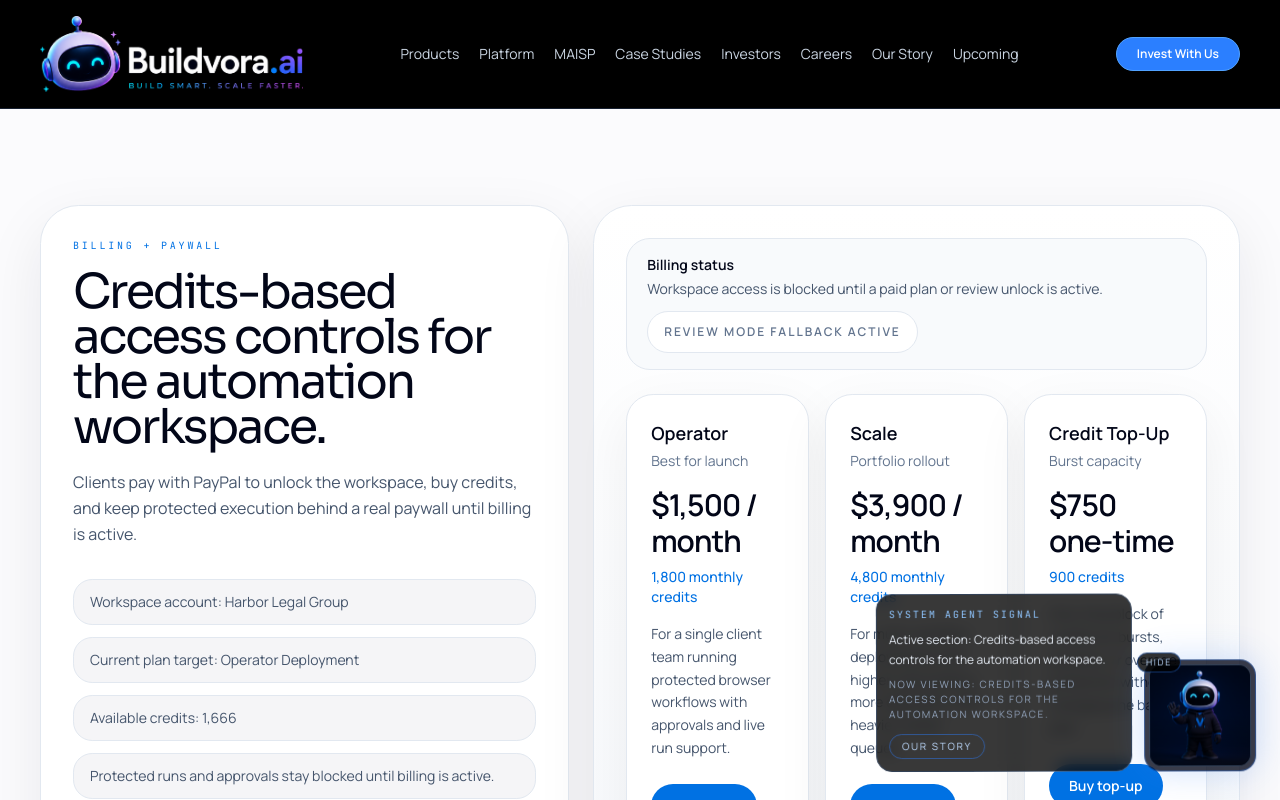
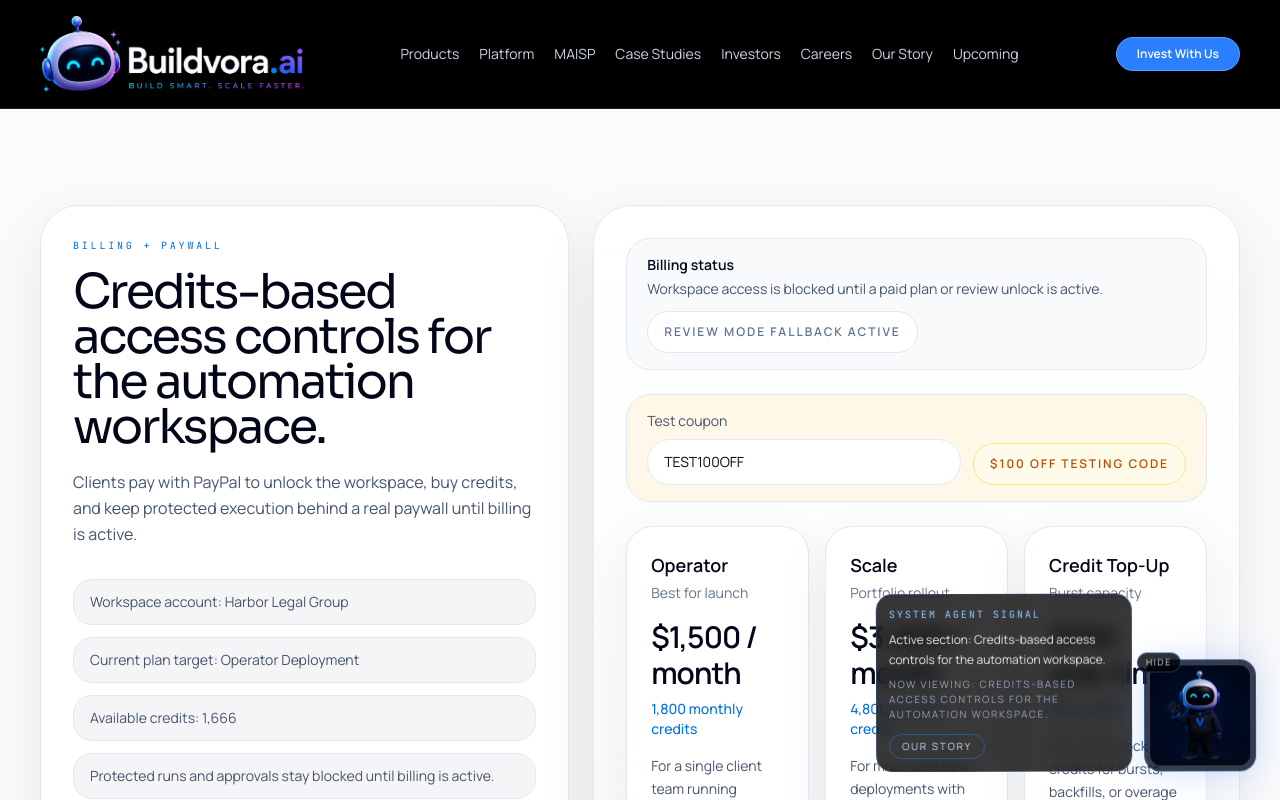
Before and after one commit to FelixCrego/buildvora-browser-automation, a Next.js app: page /portal/billing in a window 1280 px wide. Shown: the top 800 px of the page. Built offline with nearby package versions, Linux system fonts and the light colour scheme; no server answers.

Commit message:
Show explicit PayPal checkout destination

```diff
--- a/src/components/browser-automation-billing-controls.tsx
+++ b/src/components/browser-automation-billing-controls.tsx
@@ -24,16 +24,19 @@
 }) {
   const [loadingPlan, setLoadingPlan] = useState<string | null>(null);
   const [error, setError] = useState<string | null>(null);
+  const [couponCode, setCouponCode] = useState("TEST100OFF");
+  const [checkoutUrl, setCheckoutUrl] = useState<string | null>(null);
 
   async function startCheckout(planId: string) {
     setLoadingPlan(planId);
     setError(null);
+    setCheckoutUrl(null);
 
     try {
       const response = await fetch("/api/browser-automation/billing/checkout", {
         method: "POST",
         headers: { "Content-Type": "application/json" },
-        body: JSON.stringify({ planId }),
+        body: JSON.stringify({ planId, couponCode }),
       });
 
       const payload = (await response.json()) as { ok?: boolean; url?: string; message?: string };
@@ -41,6 +44,7 @@
         throw new Error(payload.message ?? "Unable to start billing checkout.");
       }
 
+      setCheckoutUrl(payload.url);
       window.location.href = payload.url;
     } catch (checkoutError) {
       setError(checkoutError instanceof Error ? checkoutError.message : "Unexpected checkout error.");
@@ -97,6 +101,23 @@
         </div>
       </div>
 
+      <div className="rounded-[1.5rem] border border-slate-200 bg-[#fff8e8] px-5 py-4">
+        <div className="flex flex-wrap items-end gap-3">
+          <label className="min-w-[240px] flex-1 text-sm text-slate-600">
+            Test coupon
+            <input
+              value={couponCode}
+              onChange={(event) => setCouponCode(event.target.value.toUpperCase())}
+              placeholder="TEST100OFF"
+              className="mt-2 w-full rounded-full border border-slate-200 bg-white px-4 py-3 text-sm text-slate-950 outline-none transition focus:border-[#0071e3]/30"
+            />
+          </label>
+          <div className="rounded-full border border-amber-200 bg-amber-50 px-4 py-3 text-xs font-semibold uppercase tracking-[0.16em] text-amber-700">
+            $100 off testing code
+          </div>
+        </div>
+      </div>
+
       <div className="grid gap-4 lg:grid-cols-3">
         {plans.map((plan) => (
           <article key={plan.id} className="rounded-[1.7rem] border border-slate-200 bg-white p-6 shadow-[0_18px_55px_rgba(15,23,42,0.06)]">
@@ -126,6 +147,19 @@
         ))}
       </div>
 
+      {checkoutUrl ? (
+        <div className="rounded-[1.5rem] border border-emerald-200 bg-emerald-50 px-5 py-4 text-sm text-emerald-800">
+          <p className="font-semibold">Redirect prepared</p>
+          <p className="mt-1 break-all">Destination: {checkoutUrl}</p>
+          <a
+            href={checkoutUrl}
+            className="mt-3 inline-flex rounded-full bg-emerald-600 px-5 py-3 text-sm font-semibold text-white transition hover:bg-emerald-700"
+          >
+            Continue to PayPal
+          </a>
+        </div>
+      ) : null}
+
       {error ? <p className="text-sm text-rose-600">{error}</p> : null}
     </div>
   );
```
